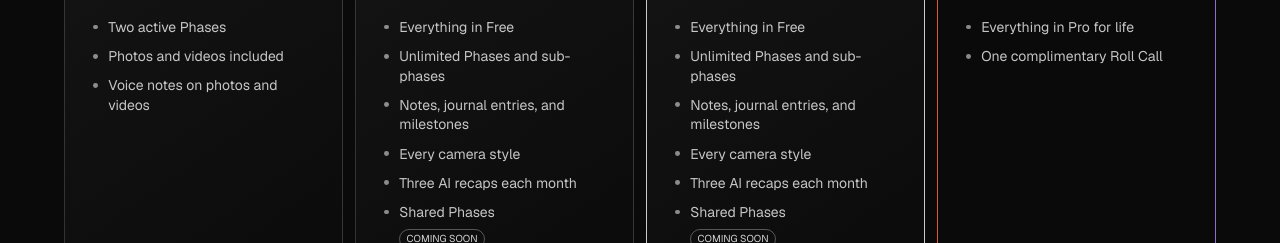
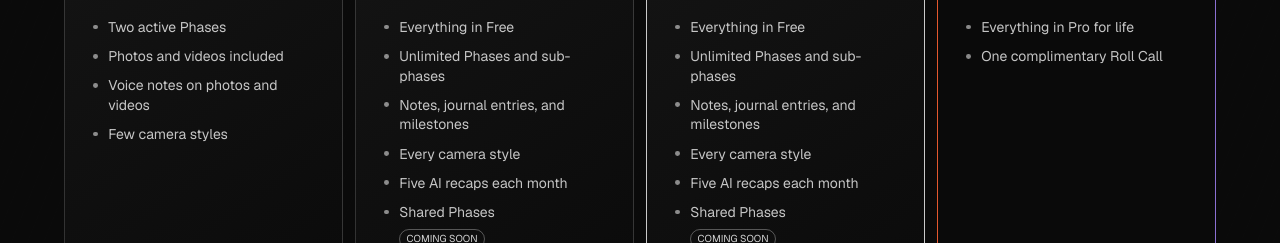
Before and after one commit to phaseroll-app/phaseroll-web, a Next.js app: page / in a window 1280 px wide. Shown: the part 5240-5483 px from the top of the page. Built offline with nearby package versions, Linux system fonts and the light colour scheme; no server answers.

Commit message:
phase ui change and feature update

```diff
--- a/app/components/Pricing.tsx
+++ b/app/components/Pricing.tsx
@@ -23,6 +23,7 @@ const PLANS: Plan[] = [
       { name: "Two active Phases" },
       { name: "Photos and videos included" },
       { name: "Voice notes on photos and videos" },
+      { name: "Few camera styles" },
     ],
   },
   {
@@ -36,7 +37,7 @@ const PLANS: Plan[] = [
         name: "Notes, journal entries, and milestones",
       },
       { name: "Every camera style" },
-      { name: "Three AI recaps each month" },
+      { name: "Five AI recaps each month" },
       { name: "Shared Phases", comingSoon: true },
       { name: "Bring your own cloud", comingSoon: true },
     ],
@@ -53,7 +54,7 @@ const PLANS: Plan[] = [
         name: "Notes, journal entries, and milestones",
       },
       { name: "Every camera style" },
-      { name: "Three AI recaps each month" },
+      { name: "Five AI recaps each month" },
       { name: "Shared Phases", comingSoon: true },
       { name: "Bring your own cloud", comingSoon: true },
     ],
```
Also changed, not shown: public/phase_view.png.
